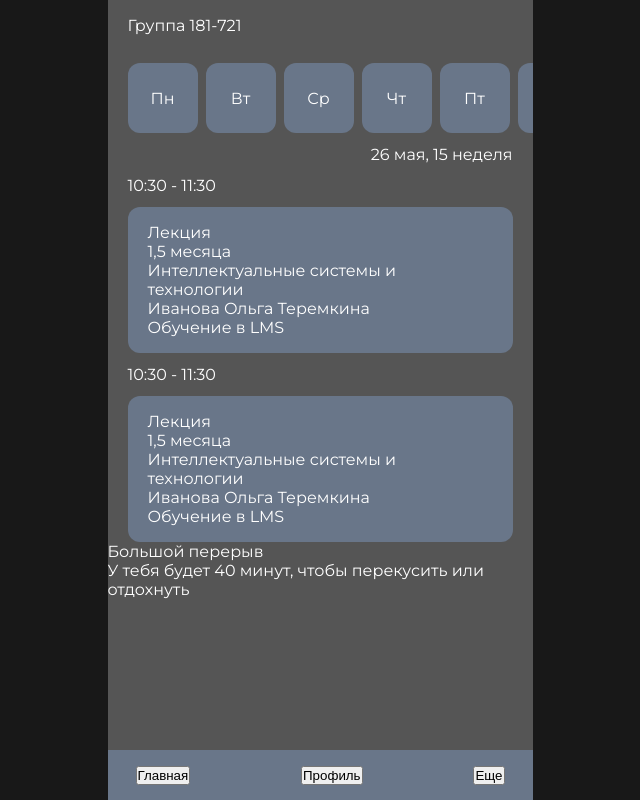
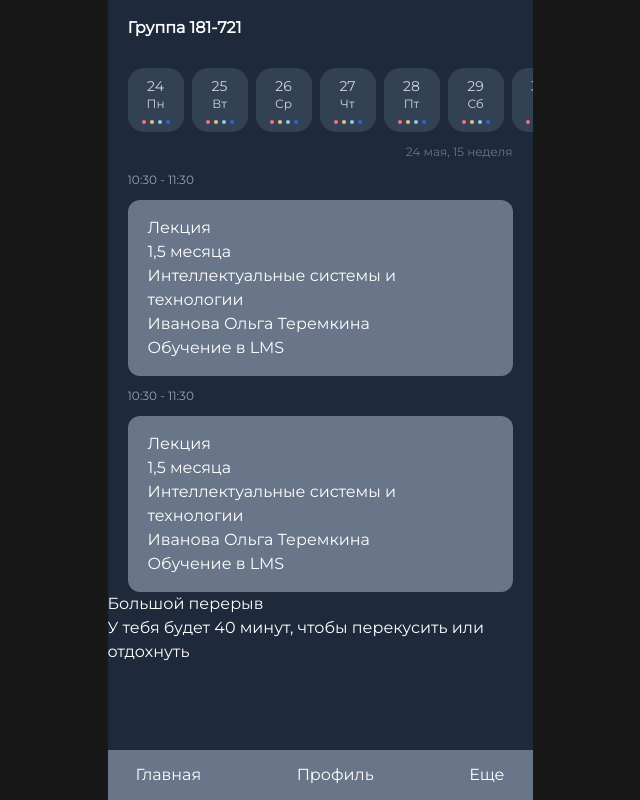
Before and after one commit to shorazi/mospoly-helper, a Next.js app: page / in a window 1280 px wide. Shown: the whole page, without its empty margins (320-960 px from the left). Built offline with nearby package versions, Linux system fonts and the light colour scheme.

Commit message:
add: tailwind css; update: main page;

```diff
--- a/package.json
+++ b/package.json
@@ -19,8 +19,11 @@
     "@types/node": "^20",
     "@types/react": "^18",
     "@types/react-dom": "^18",
+    "autoprefixer": "^10.4.20",
     "eslint": "^8",
     "eslint-config-next": "15.0.3",
+    "postcss": "^8.4.49",
+    "tailwindcss": "^3.4.15",
     "typescript": "^5"
   }
 }
--- /dev/null
+++ b/postcss.config.js
@@ -0,0 +1,6 @@
+module.exports = {
+  plugins: {
+    tailwindcss: {},
+    autoprefixer: {},
+  },
+}
--- a/src/app/globals.css
+++ b/src/app/globals.css
@@ -1,3 +1,6 @@
+@tailwind base;
+@tailwind components;
+@tailwind utilities;
 @font-face {
 	font-family: 'Montserrat';
 	src: url('/public/fonts/Montserrat-VariableFont_wght.ttf') format('truetype');
@@ -7,7 +10,8 @@
 
 @font-face {
 	font-family: 'Montserrat';
-  src: url('/public/fonts/Montserrat-Italic-VariableFont_wght.ttf') format('truetype');
+	src: url('/public/fonts/Montserrat-Italic-VariableFont_wght.ttf')
+		format('truetype');
 	font-weight: 400;
 	font-style: italic;
 }
--- a/src/pages/main/ui/main.content.tsx
+++ b/src/pages/main/ui/main.content.tsx
@@ -1,19 +1,78 @@
+// import { useState } from 'react'
 import styles from './main.module.scss'
 
-const data = ['Пн', 'Вт', 'Ср', 'Чт', 'Пт', 'Сб', 'Вс']
+interface IDateType {
+	id: number
+	value: string
+	day: string
+	fullDate: string
+}
+
+const Dates: IDateType[] = [
+	{
+		id: 1,
+		value: 'Пн',
+		day: '24',
+		fullDate: '24 мая, 15 неделя',
+	},
+	{
+		id: 2,
+		value: 'Вт',
+		day: '25',
+		fullDate: '25 мая, 15 неделя',
+	},
+	{
+		id: 3,
+		value: 'Ср',
+		day: '26',
+		fullDate: '26 мая, 15 неделя',
+	},
+	{
+		id: 4,
+		value: 'Чт',
+		day: '27',
+		fullDate: '27 мая, 15 неделя',
+	},
+	{
+		id: 5,
+		value: 'Пт',
+		day: '28',
+		fullDate: '28 мая, 15 неделя',
+	},
+	{
+		id: 6,
+		value: 'Сб',
+		day: '29',
+		fullDate: '29 мая, 15 неделя',
+	},
+	{
+		id: 7,
+		value: 'Вс',
+		day: '30',
+		fullDate: '30 мая, 15 неделя',
+	},
+	{
+		id: 8,
+		value: 'Пн',
+		day: '31',
+		fullDate: '31 мая, 15 неделя',
+	},
+]
 
 const MainPage = () => {
-	console.log(styles)
+	// const [currentDate, setCurrentDate] = useState<IDateType>(Dates[0])
 
 	return (
 		<>
 			<Header />
 			<div className={styles.scrollabel}>
-				{data.map(item => (
-					<CardDate key={item} value={item} />
-				))}
+				{Dates?.map(item => <CardDate key={item.id} date={item} />)}
 			</div>
-			<p className={styles.text_today_info}>26 мая, 15 неделя</p>
+			<div className='w-full text-end pr-5'>
+				<p className='font-light text-xs leading-0 text-gray-500'>
+					{Dates[0].fullDate}
+				</p>
+			</div>
 			<PreCard />
 			<PreCard />
 			<div>
@@ -27,18 +86,30 @@ const MainPage = () => {
 export default MainPage
 
 const Header = () => (
-	<div className={styles.header}>
-		<p>Группа 181-721</p>
+	// <div className={styles.header}>
+	<div className='w-full flex justify-start items-center py-4 px-5'>
+		<p className='font-semibold'>Группа 181-721</p>
 	</div>
 )
 
-const CardDate = (props: { value: string }) => (
-	<div className={styles.card_date}>{props.value}</div>
+const CardDate = (props: { date: IDateType; status?: boolean }) => (
+	// <div className={styles.card_date}>
+	<div className='w-14 h-16 flex flex-col justify-center items-center rounded-2xl cursor-pointer bg-slate-700 text-gray-300'>
+		<p className='font-medium text-sm leading-0'>{props.date.day}</p>
+		<p className='font-light text-xs leading-0'>{props.date.value}</p>
+		<div className='flex justify-center items-center gap-1 mt-2'>
+			<div className='w-1 h-1 rounded-[4px] bg-red-400 ' />
+			{/* <div className='w-1 h-1 rounded-[4px] bg-orange-400 ' /> */}
+			<div className='bg-orange-300 w-1 h-1 rounded-[50%]' />
+			<div className='w-1 h-1 rounded-[4px] bg-blue-300 ' />
+			<div className='bg-blue-600 w-1 h-1 rounded-[50%]' />
+		</div>
+	</div>
 )
 
 const PreCard = () => (
 	<div className={styles.precard_lesson}>
-		<p>10:30 - 11:30</p>
+		<p className='font-light text-xs leading-0 text-gray-400'>10:30 - 11:30</p>
 		<div className={styles.card_lesson}>
 			<div>
 				<p className={styles.text_lesson_type}>Лекция</p>
--- a/src/widgets/layout/ui/layout.content.tsx
+++ b/src/widgets/layout/ui/layout.content.tsx
@@ -7,7 +7,7 @@ const Layout = (
 ) => {
 	return (
 		<div className={styles.root}>
-			<div className={styles.container}>
+			<div className={styles.container + ' bg-slate-800'}>
 				<div className={styles.outlet}>{props.children}</div>
 			</div>
 			<MobileBar />
--- a/src/widgets/layout/ui/layout.module.scss
+++ b/src/widgets/layout/ui/layout.module.scss
@@ -19,7 +19,7 @@
 	display: flex;
 	flex-direction: column;
 	position: relative;
-	background-color: #555555;
+	// background-color: #555555;
 }
 
 .outlet {
--- /dev/null
+++ b/tailwind.config.js
@@ -0,0 +1,15 @@
+/** @type {import('tailwindcss').Config} */
+module.exports = {
+	content: [
+		'./app/**/*.{js,ts,jsx,tsx,mdx}',
+		'./pages/**/*.{js,ts,jsx,tsx,mdx}',
+		'./components/**/*.{js,ts,jsx,tsx,mdx}',
+
+		// Or if using `src` directory:
+		'./src/**/*.{js,ts,jsx,tsx,mdx}',
+	],
+	theme: {
+		extend: {},
+	},
+	plugins: [],
+}
```
Also changed, not shown: 1 other file (tests, documents, lock files or other folders). Lines whose indentation alone changed are shown as unchanged.
